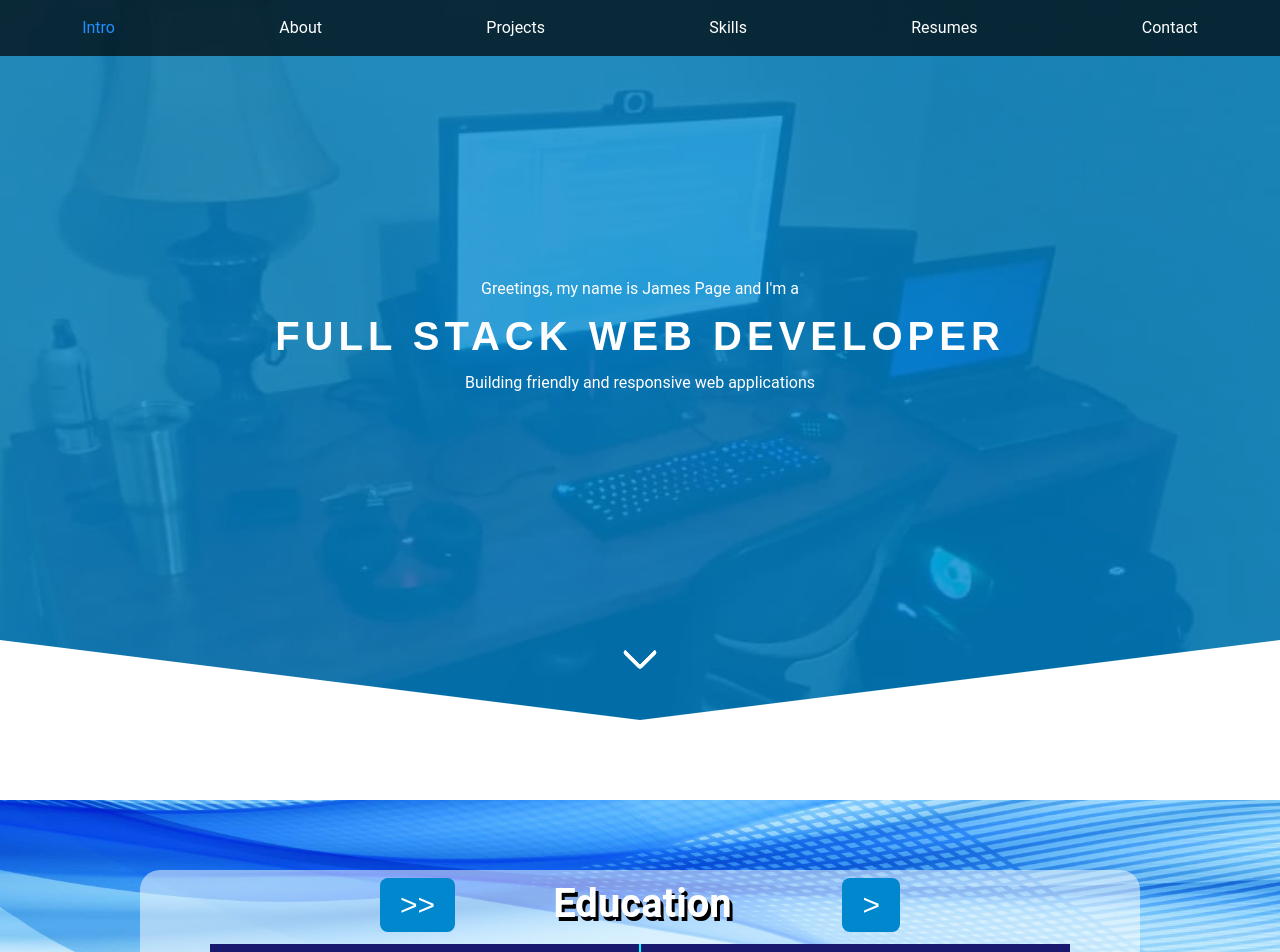
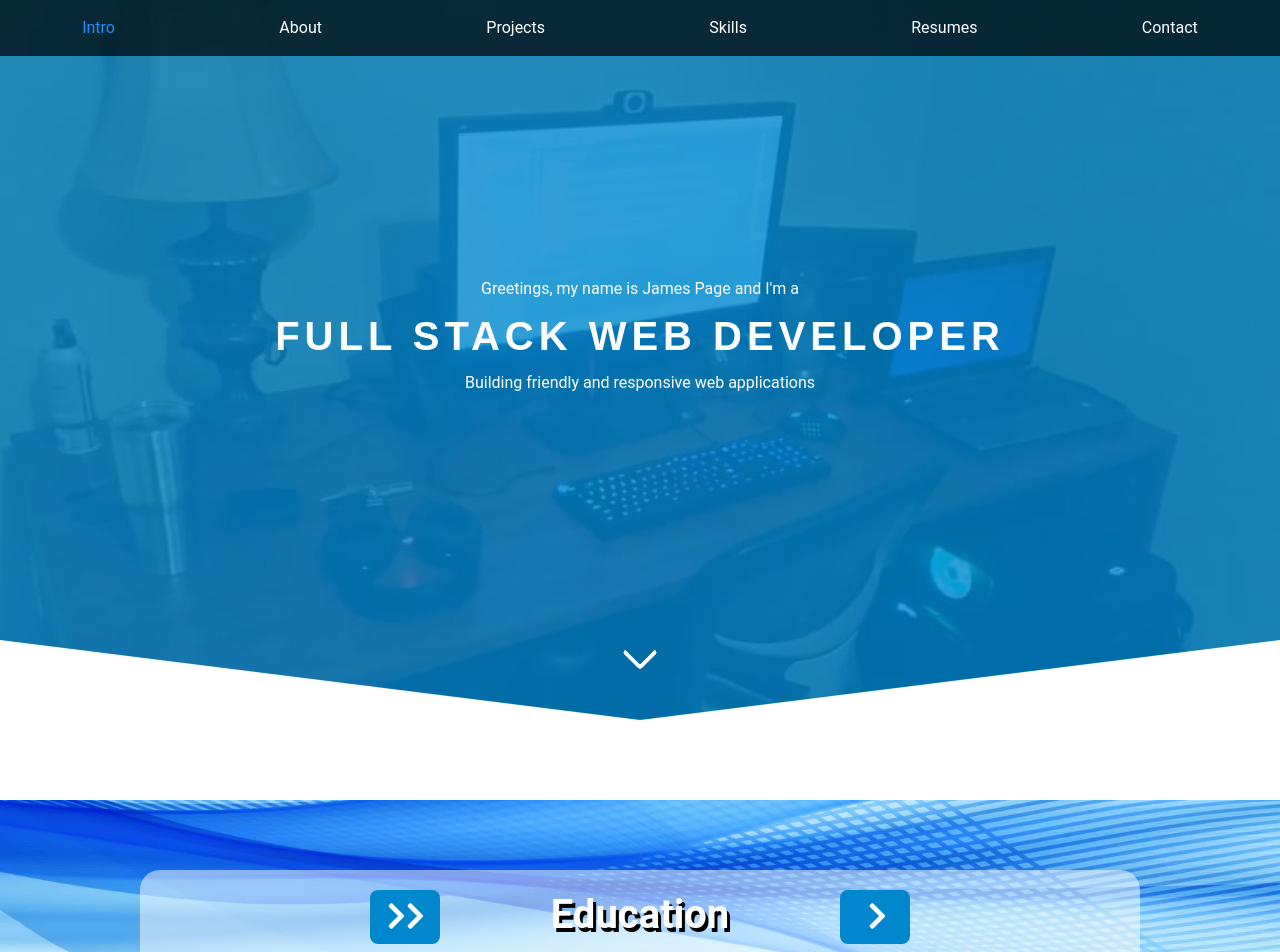
Before and after one commit to jamespagedev/portfolio, a React (Create React App) app: page / in a window 1280 px wide. Shown: the top 952 px of the page. Built offline with nearby package versions, Linux system fonts and the light colour scheme.

Commit message:
update - about carousel

```diff
--- a/package.json
+++ b/package.json
@@ -7,6 +7,9 @@
   "author": "James C Page",
   "license": "ISC",
   "dependencies": {
+    "@fortawesome/fontawesome-svg-core": "^1.2.35",
+    "@fortawesome/free-solid-svg-icons": "^5.15.3",
+    "@fortawesome/react-fontawesome": "^0.1.14",
     "@testing-library/jest-dom": "^4.2.4",
     "@testing-library/react": "^9.3.2",
     "@testing-library/user-event": "^7.1.2",
--- a/src/Components/AboutComponents/AboutCarousel.js
+++ b/src/Components/AboutComponents/AboutCarousel.js
@@ -1,4 +1,6 @@
 import React, { useLayoutEffect, useState } from 'react';
+import { FontAwesomeIcon } from '@fortawesome/react-fontawesome'
+import { faChevronRight, faChevronLeft } from '@fortawesome/free-solid-svg-icons'
 
 // components
 import EducationSlide from './EducationSlide.js';
@@ -16,6 +18,7 @@ const slidesIndexesWithScroll = new Set([funSlideIndex]);
 const AboutCarousel = props => {
   // variables
   const { containerWidth, slideWidth } = props;
+  const slideTitles = {1: "Education", 2: "History", 3: "What I Do For Fun"}
   const [slideIndex, setSlideIndex] = useState(1);
   const [hasScrollUpDown, setHasScrollUpDown] = useState(false);
   const [hobbyTabIdSelected, setHobbyTabIdSelected] = useState(hobbyTabIds.movies);
@@ -102,18 +105,21 @@ const AboutCarousel = props => {
   // render
   return (
     <div className="div-about-carousel">
+      <div className="div-about-carousel-buttons-title">
+        <button onClick={prev}>{slideIndex === 1 ? <span style={{paddingLeft: "2px"}}><FontAwesomeIcon icon={faChevronRight}/><FontAwesomeIcon icon={faChevronRight}/></span> :  <span style={{paddingRight: "4px"}}><FontAwesomeIcon icon={faChevronLeft} /></span>}</button>
+        <h1>{slideTitles[slideIndex]}</h1>
+        <button onClick={next}>{slideIndex === maxSlides ? <span style={{paddingRight: "2px"}}><FontAwesomeIcon icon={faChevronLeft}/><FontAwesomeIcon icon={faChevronLeft}/></span> : <span style={{paddingLeft: "4px"}}><FontAwesomeIcon icon={faChevronRight} /></span>}</button>
+      </div>
       <div className="div-about-carousel-window">
         <div className="div-about-carousel-inner" style={{width: `${maxSlides * containerWidth}px`, right: `${containerWidth * slideIndex - containerWidth}px`}}>
           <div className="div-about-carousel-slide" style={{width: `${slideWidth}px`}}>
-            <EducationSlide next={next} prev={prev} />
+            <EducationSlide />
           </div>
           <div className="div-about-carousel-slide" style={{width: `${slideWidth}px`}}>
-            <HistorySlide next={next} prev={prev} />
+            <HistorySlide />
           </div>
           <div className="div-about-carousel-slide" style={{width: `${slideWidth}px`}}>
             <FunSlide
-              next={next}
-              prev={prev}
               hobbyTabIdSelected={hobbyTabIdSelected}
               handleChangeTab={handleChangeTab}
               moviesVerticlePosition={moviesVerticlePosition}
--- a/src/Components/AboutComponents/EducationSlide.js
+++ b/src/Components/AboutComponents/EducationSlide.js
@@ -4,16 +4,9 @@ import Bachelors from '../../img/bachelor-degree.png';
 import LambdaFswBadge from '../../img/lambda-fsw-badge.png';
 import FavBooks from '../../img/favorite-books.jpg';
 
-const EducationSlide = props => {
-  const { prev, next } = props;
-
+const EducationSlide = () => {
   return (
     <div className="div-about-carousel-education-slide">
-      <div className="div-about-carousel-buttons">
-        <button className="front-to-back" onClick={prev}>&gt;&gt;</button>
-        <button className="backward" onClick={next}>&gt;</button>
-      </div>
-      <h1>Education</h1>
       <div className="div-about-carousel-education-row">
         <div style={{borderRight: "1px solid #00ffff", borderBottom: "1px solid #00ffff"}}>
           <h2>Associates</h2>
--- a/src/Components/AboutComponents/FunSlide.js
+++ b/src/Components/AboutComponents/FunSlide.js
@@ -10,17 +10,12 @@ import { hobbyTabIds } from '../../Globals/index.js';
 
 const FunSlide = props => {
   const {
-          prev, next,  hobbyTabIdSelected, handleChangeTab,
-          moviesVerticlePosition, musicVerticlePosition, gamesVerticlePosition
+          hobbyTabIdSelected, handleChangeTab, moviesVerticlePosition,
+          musicVerticlePosition, gamesVerticlePosition
         } = props;
 
   return (
     <div className="div-about-fun">
-      <div className="div-about-carousel-buttons">
-        <button className="forward" onClick={prev}>&lt;</button>
-        <button className="back-to-front" onClick={next}>&lt;&lt;</button>
-      </div>
-      <h1>What I Do For Fun</h1>
       <div className="div-about-fun-tabs">
         <button
           className={hobbyTabIdSelected === hobbyTabIds.movies ?
--- a/src/Components/AboutComponents/HistorySlide.js
+++ b/src/Components/AboutComponents/HistorySlide.js
@@ -2,16 +2,9 @@ import React from 'react';
 
 import GraduationCap from '../../img/college.svg';
 
-const HistorySlide = props => {
-  const { prev, next } = props;
-
+const HistorySlide = () => {
   return (
     <div className="div-about-carousel-history-slide">
-      <div className="div-about-carousel-buttons">
-        <button className="forward" onClick={prev}>&lt;</button>
-        <button className="backward" onClick={next}>&gt;</button>
-      </div>
-      <h1>History</h1>
       <div>
         <h2>Experience</h2>
         <div className="row">
--- a/src/index.css
+++ b/src/index.css
@@ -344,7 +344,8 @@ img {
 .div-about-carousel {
   position: relative;
   z-index: 1;
-  display: block;
+  display: flex;
+  flex-direction: column;
   width: 100%;
   max-width: 1000px;
   margin: 0 auto;
@@ -354,13 +355,12 @@ img {
 .div-about-carousel-window {
   overflow: hidden;
   max-width: 860px; /* 140px less than div-about-carousel */
-  height: 790px;
+  height: 720px;
   margin: 0 auto;
 }
 .div-about-carousel-inner {
   display: flex;
   position: relative;
-  top: -40px;
   transition: right 0.5s ease-in-out;
 }
 .div-about-carousel-slide {
@@ -765,18 +765,23 @@ img {
   background-repeat: no-repeat;
 }
 
-.div-about-carousel-buttons {
-  position: relative;
-  top: 48px;
+.div-about-carousel-buttons-title {
   display: flex;
-  justify-content: space-between;
-  width: 520px;
-  max-width: 520px;
-  margin: 0 auto;
+  margin: 20px auto;
 }
-.div-about-carousel-buttons button {
+.div-about-carousel-buttons-title h1 {
+  width: 400px;
+  max-width: 400px;
+  padding-top: 5px;
+  font-size: 4rem;
+  font-weight: 600;
+  text-align: center;
+  text-shadow: 0.3rem 0.4rem #000000;
+}
+.div-about-carousel-buttons-title button {
+  width: 70px;
+  padding: 10px 0;
   font-size: 3rem;
-  padding: 1rem 2rem;
   color: #ffffff;
   background-color: #0087ce;
   border: none;
@@ -784,7 +789,7 @@ img {
   outline: none;
   cursor: pointer;
 }
-.div-about-carousel-buttons button:hover {
+.div-about-carousel-buttons-title button:hover {
   color: #0087ce;
   background-color: #ffffff;
 }
```
Also changed, not shown: 1 other file (tests, documents, lock files or other folders).
